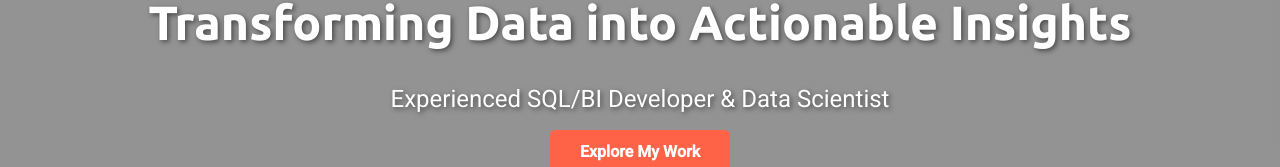
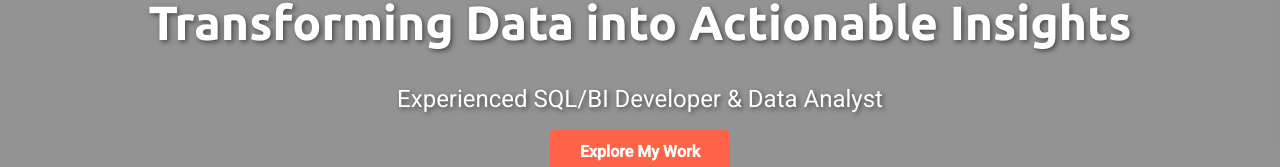
Before and after one commit to Johnmahith/My_Portfolio, a plain HTML site: page index.html in a window 1280 px wide. Shown: the part 364-531 px from the top of the page. Drawn offline with Linux system fonts and the light colour scheme.

Commit message:
Update index.html

```diff
--- a/index.html
+++ b/index.html
@@ -14,7 +14,7 @@
         <div class="hero-content">
             <img src="https://github.com/Johnmahith/My_Portfolio/blob/master/passport%20size.png?raw=true" alt="John Mahith Pagi" class="profile-pic">
             <h1>Transforming Data into Actionable Insights</h1>
-            <p>Experienced SQL/BI Developer & Data Scientist</p>
+            <p>Experienced SQL/BI Developer & Data Analyst</p>
             <a href="#projects" class="btn">Explore My Work</a>
         </div>
     </section>
```
